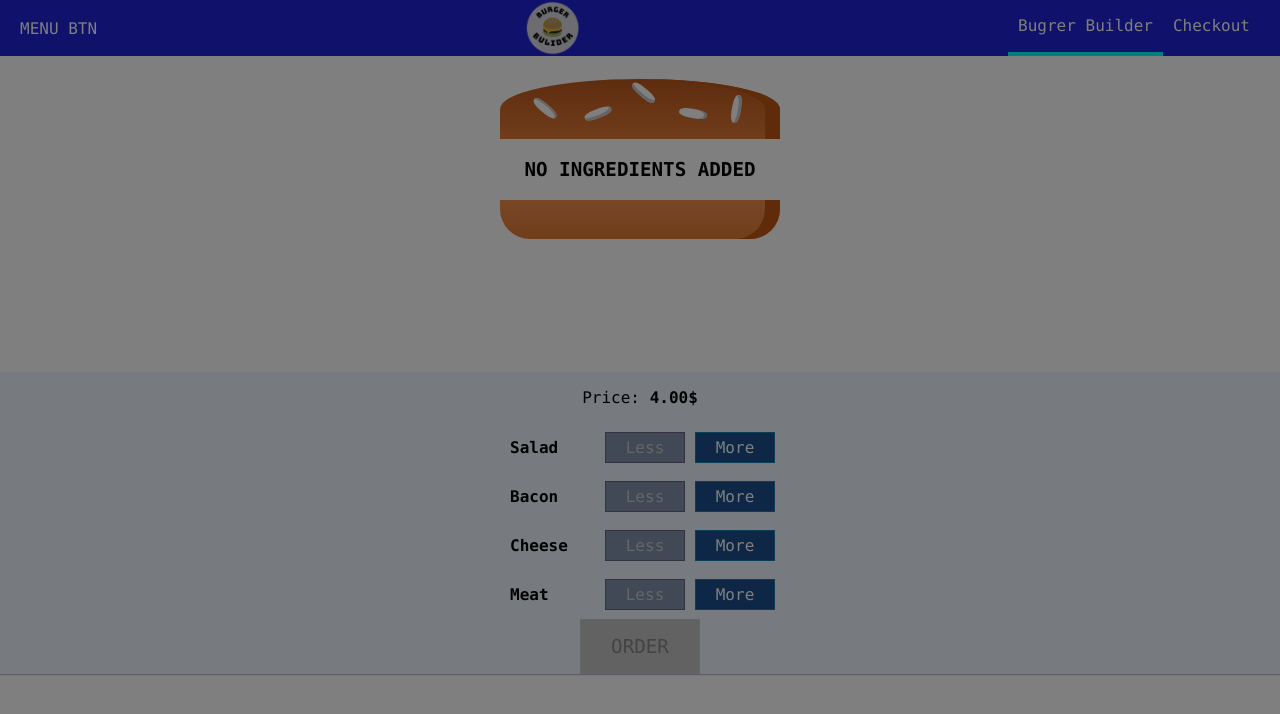
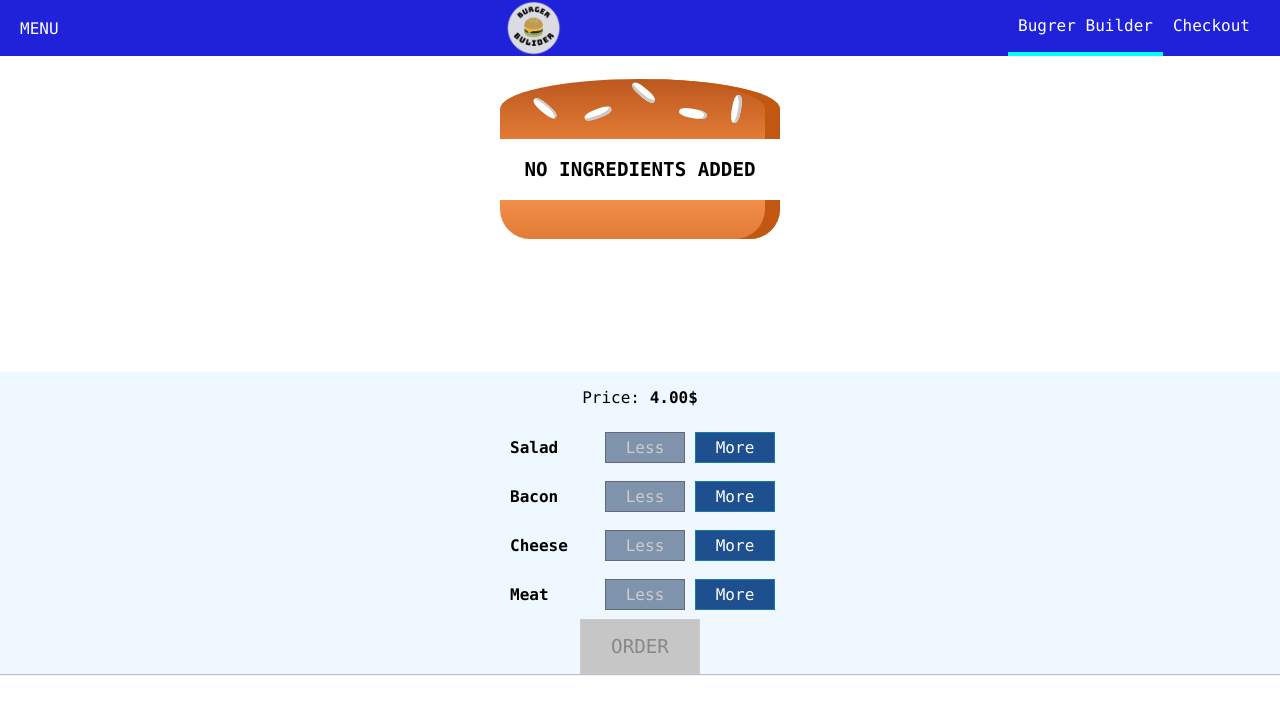
Before and after one commit to kombuchamp/BurgerBuilderReact, a React app: page / in a window 1280 px wide. Shown: the top 714 px of the page. Built offline with nearby package versions, Linux system fonts and the light colour scheme.

Commit message:
Add side drawer toggle

```diff
--- a/src/components/Layout/Layout.js
+++ b/src/components/Layout/Layout.js
@@ -5,17 +5,23 @@ import SideDrawer from '../Navigation/SideDrawer/SideDrawer';
 
 class Layout extends Component {
     state = {
-        isSideDrawerOpen: true,
+        isSideDrawerOpen: false,
     };
 
     sideDrawerClosedHandler = () => {
         this.setState({ isSideDrawerOpen: false });
     };
 
+    sideDrawerToggleHandler = () => {
+        this.setState(prevState => ({
+            isSideDrawerOpen: !prevState.isSideDrawerOpen,
+        }));
+    };
+
     render() {
         return (
             <>
-                <Toolbar />
+                <Toolbar drawerToggleClicked={this.sideDrawerToggleHandler} />
                 <SideDrawer isOpen={this.state.isSideDrawerOpen} close={this.sideDrawerClosedHandler} />
                 <main className={styles.Content}>{this.props.children}</main>
             </>
--- /dev/null
+++ b/src/components/Navigation/SideDrawer/DrawerToggle/DrawerToggle.js
@@ -0,0 +1,7 @@
+import React from 'react';
+
+const DrawerToggle = props => {
+    return <div onClick={props.onClick}>MENU</div>;
+};
+
+export default DrawerToggle;
--- a/src/components/Navigation/Toolbar/Toolbar.js
+++ b/src/components/Navigation/Toolbar/Toolbar.js
@@ -1,11 +1,12 @@
 import React from 'react';
 import Logo from '../../Logo/Logo';
 import NavigationItems from '../NavigationItems/NavigationItems';
+import DrawerToggle from '../SideDrawer/DrawerToggle/DrawerToggle';
 import styles from './Toolbar.module.css';
 
 const Toolbar = props => (
     <header className={styles.Toolbar}>
-        <div>MENU BTN</div>
+        <DrawerToggle onClick={props.drawerToggleClicked} />
         <Logo />
         <nav className={styles.DesktopOnly}>
             <NavigationItems />
```
